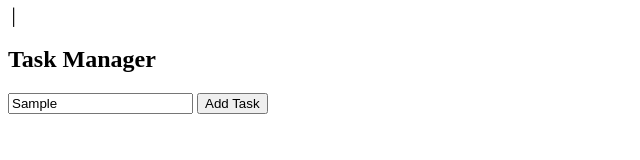
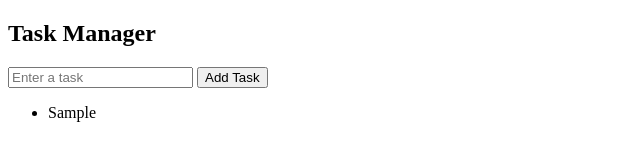
Before and after one commit to sanidhy-main/javascript-foundations, a website: page 05_mini-project/index.html in a window 1280 px wide. Both pictures are taken after typing "Sample" into the empty fields and a click on the button "Add Task". Shown: the whole page, without its empty margins (0-640 px from the left). Drawn offline with Linux system fonts and the light colour scheme.

Commit message:
Mini Task Manager V1 -- Basic Functionality

```diff
--- a/05_mini-project/app.js
+++ b/05_mini-project/app.js
@@ -0,0 +1,33 @@
+document.addEventListener("DOMContentLoaded", () => {
+
+    const input = document.getElementById("taskInput");
+    const button = document.getElementById("addBtn");
+    const list = document.getElementById("taskList");
+
+    let tasks = [];
+
+function addTask() {
+    const text = input.value.trim(); //reads input, and removes spaces
+    if (text === "") { //prevents empty tasks
+        return;
+    }
+
+    tasks.push(text); //adds task to list
+
+    input.value = ""; //cleans space
+
+    renderTasks();
+}
+
+button.addEventListener("click", addTask);
+
+function renderTasks() {
+    list.innerHTML = "";
+
+    tasks.forEach(task => {
+        const li = document.createElement("li");
+        li.textContent = task;
+        list.appendChild(li);
+    });
+}
+});
--- a/05_mini-project/index.html
+++ b/05_mini-project/index.html
@@ -1,17 +1,18 @@
-│<!DOCTYPE html>
-<html>
+<!DOCTYPE html>
+<html lang="en">
 <head>
-    <title>Mini Task Manager</title>
+    <title>Task Manager</title>
 </head>
 <body>
 
 <h2>Task Manager</h2>
 
-<input id="taskInput" type="text" placeholder="Enter task">
+<input id="taskInput" type="text" placeholder="Enter a task">
 <button id="addBtn">Add Task</button>
 
 <ul id="taskList"></ul>
 
 <script src="app.js"></script>
+
 </body>
 </html>
```
